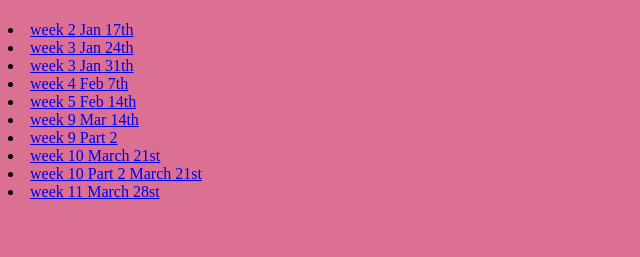
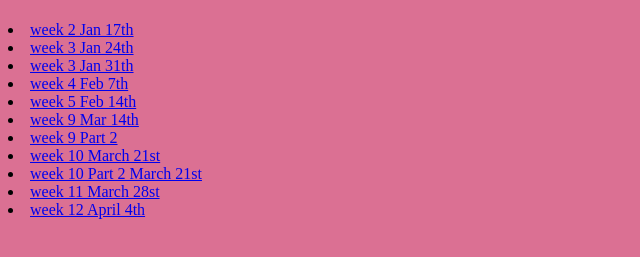
Before and after one commit to queen-alice/queen-alice.github.io, a plain HTML site: page STAB22F18/index.html in a window 1280 px wide. Shown: the part 103-360 px from the top of the page, without its empty margins (0-640 px from the left). Drawn offline with Linux system fonts and the light colour scheme.

Commit message:
Update index.html

```diff
--- a/STAB22F18/index.html
+++ b/STAB22F18/index.html
@@ -27,5 +27,7 @@
      </li>
      <li><a href="week11_problems.pdf" target="_blank">week 11 March 28st </a>
      </li>
+     <li><a href="week12_problems.pdf" target="_blank">week 12 April 4th </a>
+     </li>
  </body>
 </html>
```
